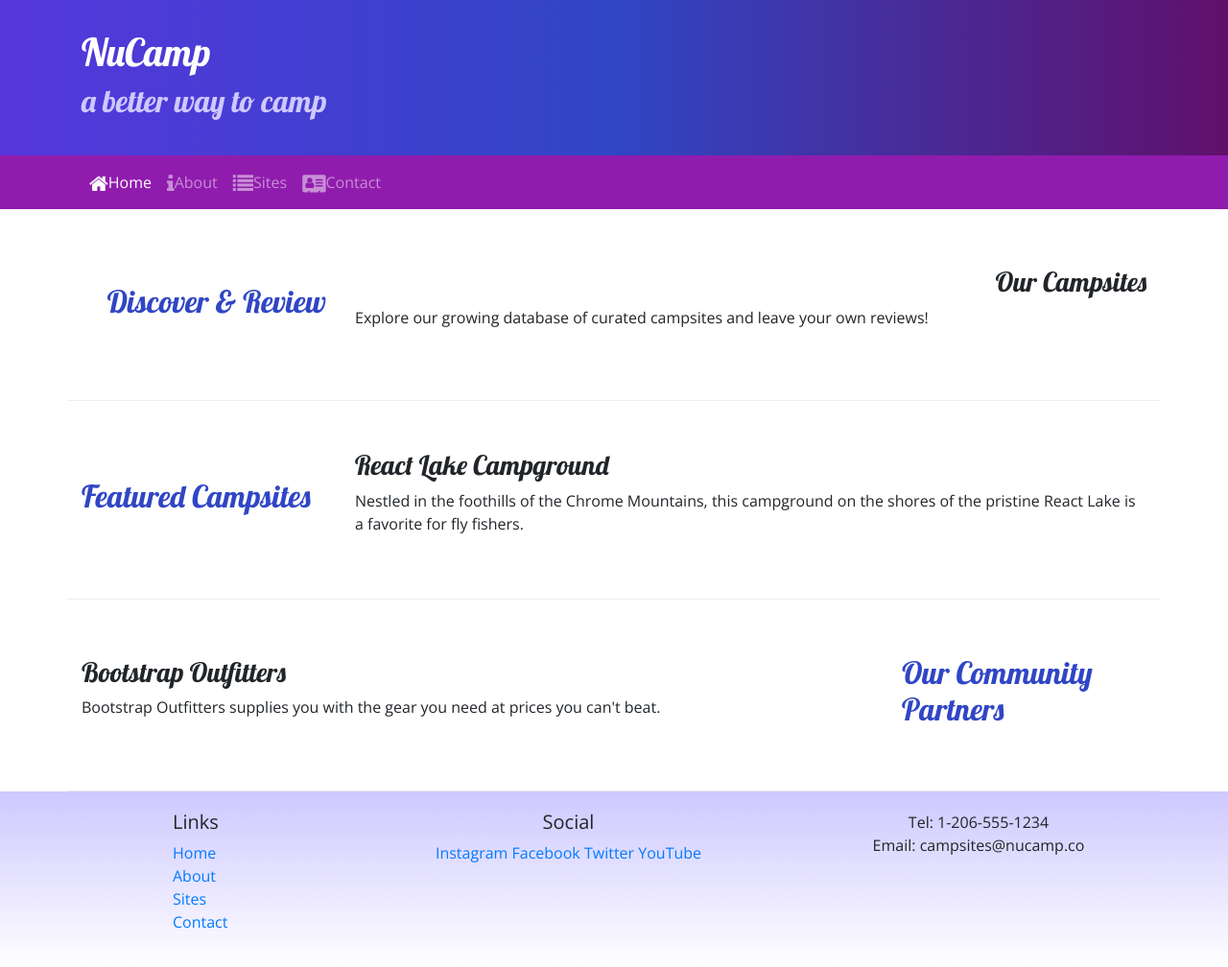
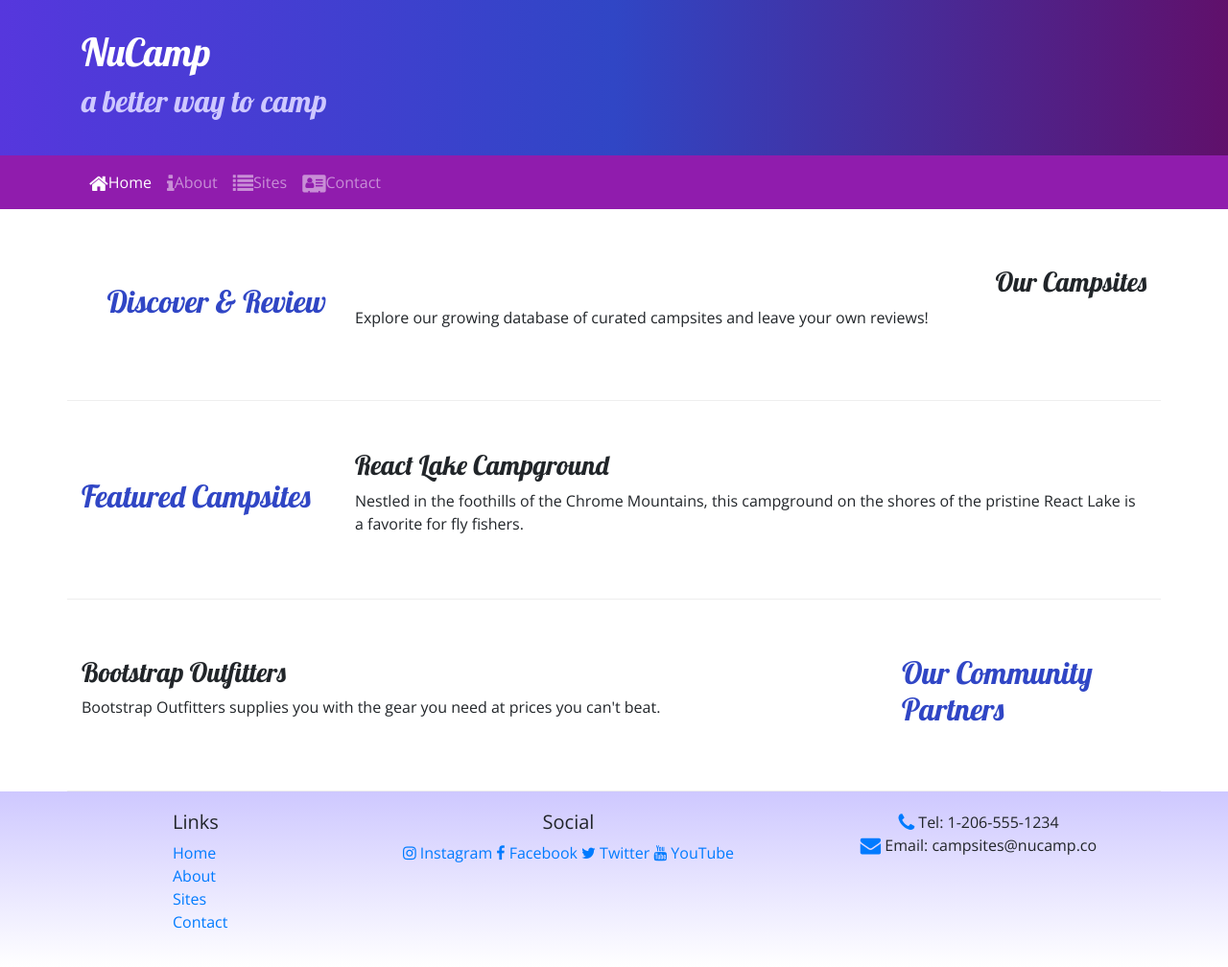
Before and after one commit to kayela-c/nucampsites, a website: page index.html in a window 1280 px wide. Shown: the whole page at 96% size. Drawn offline with nearby package versions, Linux system fonts and the light colour scheme; files that its build step writes are made by us from their sources.

Commit message:
added icons to footer on index

```diff
--- a/index.html
+++ b/index.html
@@ -126,14 +126,24 @@
           </div>
           <div class="col-6 col-sm-5 text-center">
             <h5>Social</h5>
-            <a href="http://instagram.com/">Instagram</a>
-            <a href="http://facebook.com/">Facebook</a>
-            <a href="http://twitter.com/">Twitter</a>
-            <a href="http://youtube.com/">YouTube</a>
+            <a href="http://instagram.com/"
+              ><i class="fa fa-instagram"></i> Instagram</a
+            >
+            <a href="http://facebook.com/"
+              ><i class="fa fa-facebook"></i> Facebook</a
+            >
+            <a href="http://twitter.com/"
+              ><i class="fa fa-twitter"></i> Twitter</a
+            >
+            <a href="http://youtube.com/"
+              ><i class="fa fa-youtube"></i> YouTube</a
+            >
           </div>
           <div class="col-sm-4 text-center">
-            Tel: 1-206-555-1234<br />
-            Email: campsites@nucamp.co
+            <i class="fa fa-lg text-primary fa-phone"></i> Tel:
+            1-206-555-1234<br />
+            <i class="fa fa-lg text-primary fa-envelope"></i> Email:
+            campsites@nucamp.co
           </div>
         </div>
       </div>
```
